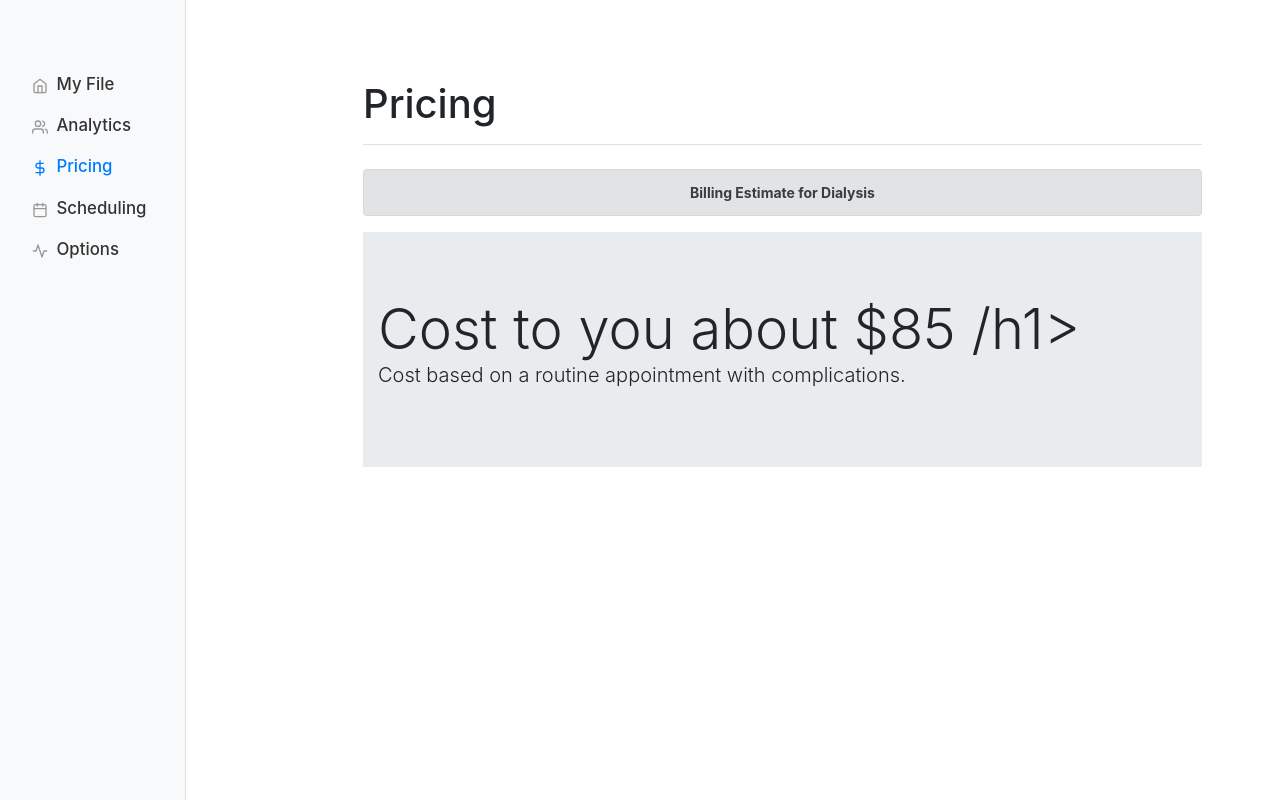
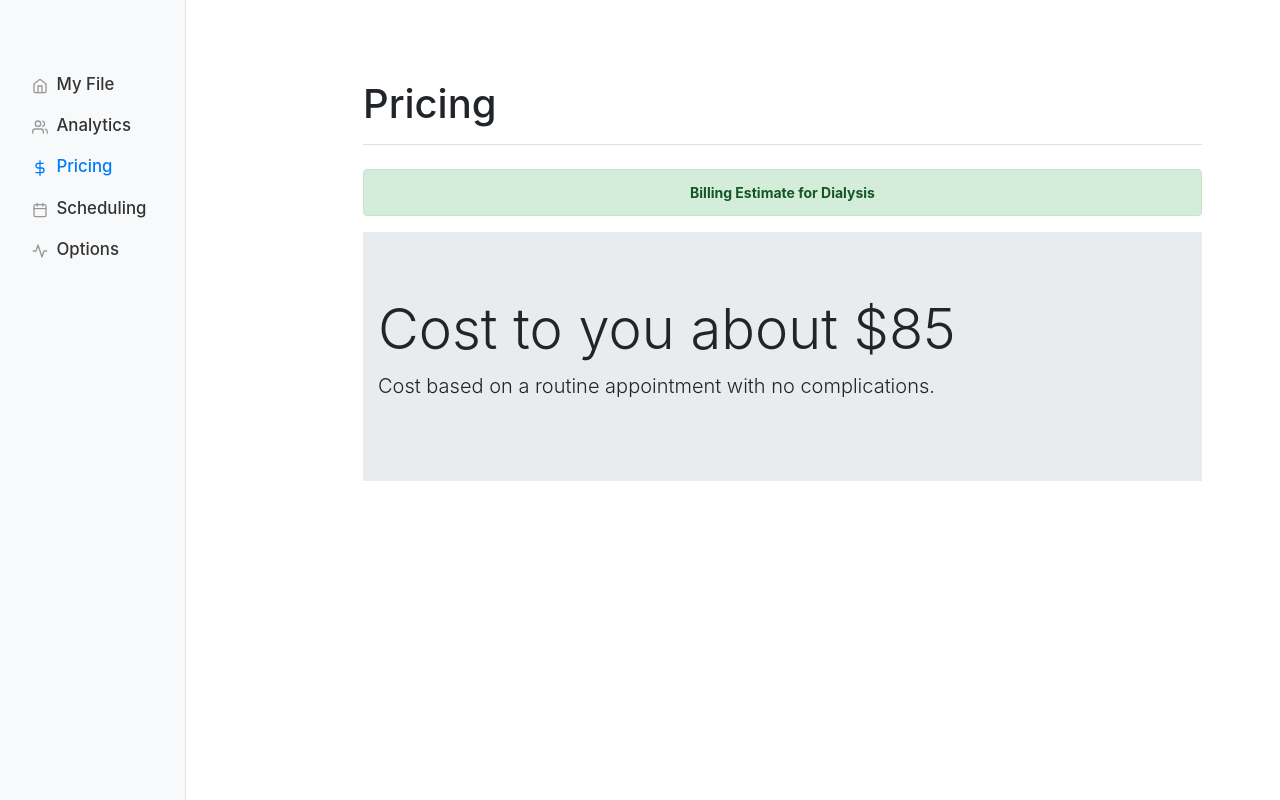
Before and after one commit to jth55/panacea, a Flask app: template templates/static_price_estimate.html in a window 1280 px wide. Run offline with Flask 2, Linux system fonts and the light colour scheme; the template is opened without the code that fills it, so the values that code supplies are empty; some libraries are stand-ins or nearby versions.

Commit message:
Last push for the night

```diff
--- a/templates/erics_layout.html
+++ b/templates/erics_layout.html
@@ -18,8 +18,8 @@
 
       <div class="row">
 
-        <main role="main" class="col-md-9 ml-sm-auto col-lg-9 px-2" style="margin: auto">
-          <div class="d-flex justify-content-between flex-wrap flex-md-nowrap align-items-center pt-3 py-2 my-3 border-bottom">
+        <main role="main" style="margin: 0 auto" class="col-md-9 ml-sm-auto col-lg-9 px-2">
+          <div class="d-flex justify-content-start flex-wrap flex-md-nowrap align-items-center pt-3 py-2 my-3 border-bottom">
 
               {% block header %}{% endblock %}
 
--- a/templates/scheduling.html
+++ b/templates/scheduling.html
@@ -58,7 +58,8 @@
 {% endfor %}
 
     <div class="row pt-4 justify-content-center">
-      <a href="/estimate_price.html"><button type="button" class="btn btn-primary">Get a Price Estimate for a Visit</button></a>
+      <a href="/estimate_price.html"><button type="button" class="btn btn-primary mx-2">Get a Price Estimate for a Visit</button></a>
+      <a href="http://uber.com"><button type="button" class="btn btn-primary mx-2">Book a Ride</button></a>
     </div>
 
 {% endblock %}
--- a/templates/static_price_estimate.html
+++ b/templates/static_price_estimate.html
@@ -10,7 +10,7 @@
 
 	    <div class="col-sm-12">
 
-        <div class="alert alert-secondary text-center" role="alert">
+        <div class="alert alert-success text-center" role="alert">
           <b>Billing Estimate for Dialysis</b>
         </div>
 
@@ -18,10 +18,12 @@
 
         <div class="jumbotron jumbotron-fluid">
             <div class="container">
-              <h1 class="display-4">Cost to you about $85 /h1>
-              <p class="lead">Cost based on a routine appointment with complications.</p>
+              <h1 class="display-4">Cost to you about $85 </h1>
+              <p class="lead">Cost based on a routine appointment with no complications.</p>
             </div>
         </div>
+
+
 
 
 
```
